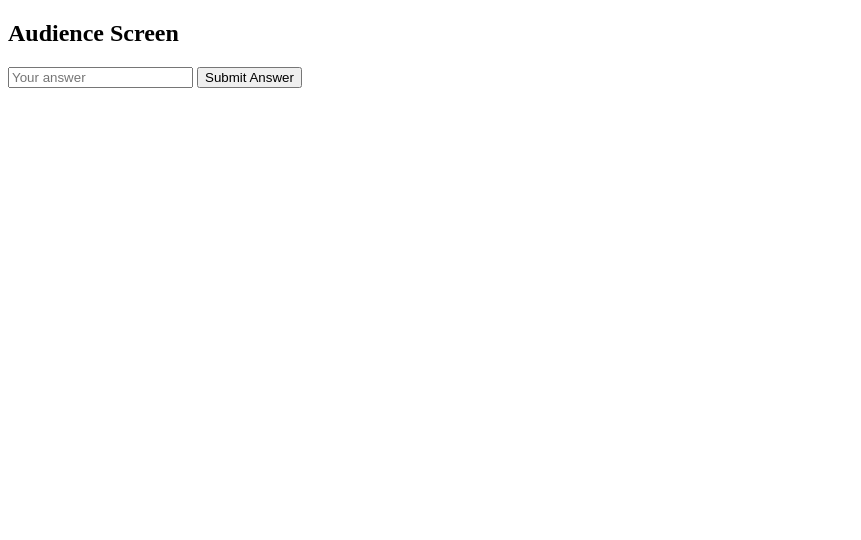
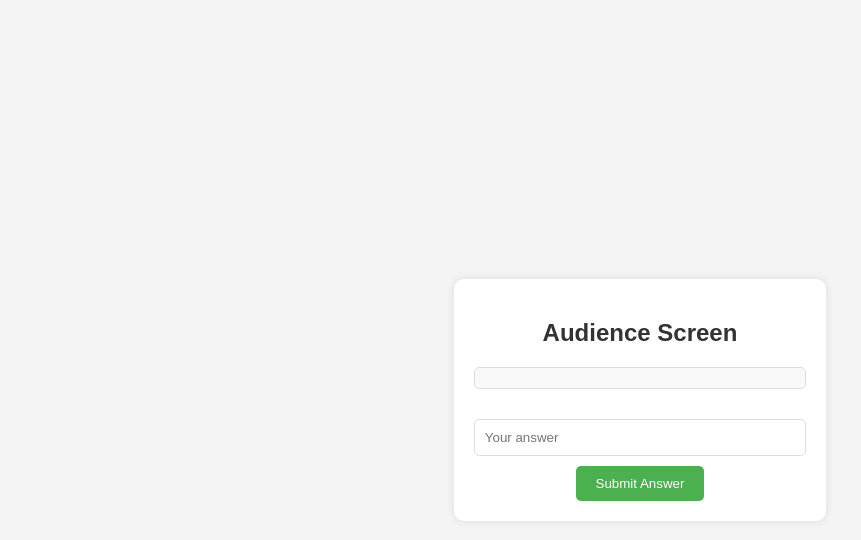
Before and after one commit to QQ07/quiz-app, a website: page index.html in a window 1280 px wide. Shown: the whole page, without its empty margins (0-861 px from the left). Drawn offline with Linux system fonts and the light colour scheme.

Commit message:
popup for submitted

```diff
--- a/index.html
+++ b/index.html
@@ -12,14 +12,90 @@
         <div id="question-display"></div>
         <button onclick="askQuestion()">Ask</button>
     </div> -->
+    <style>
+        body {
+            font-family: Arial, sans-serif;
+            display: flex;
+            justify-content: center;
+            align-items: center;
+            height: 100vh;
+            margin: 0;
+            background-color: #f4f4f4;
+        }
 
+        #audience-screen {
+            background-color: #fff;
+            padding: 20px;
+            border-radius: 10px;
+            box-shadow: 0 0 10px rgba(0, 0, 0, 0.1);
+            text-align: center;
+        }
+
+        h2 {
+            color: #333;
+        }
+
+        #question-display-audience {
+            margin: 20px 0;
+            padding: 10px;
+            border: 1px solid #ddd;
+            border-radius: 5px;
+            background-color: #f9f9f9;
+        }
+
+        input[type="text"] {
+            width: 100%;
+            padding: 10px;
+            margin-top: 10px;
+            margin-bottom: 10px;
+            border: 1px solid #ddd;
+            border-radius: 5px;
+            box-sizing: border-box;
+        }
+
+        button {
+            padding: 10px 20px;
+            background-color: #4CAF50;
+            color: white;
+            border: none;
+            border-radius: 5px;
+            cursor: pointer;
+            transition: background-color 0.3s;
+        }
+
+        button:hover {
+            background-color: #45a049;
+        }
+          .popup {
+            display: none;
+            position: fixed;
+            top: 50%;
+            left: 50%;
+            transform: translate(-50%, -50%);
+            background-color: rgba(0, 0, 0, 0.7);
+            color: #fff;
+            padding: 20px;
+            border-radius: 5px;
+            z-index: 1;
+        }
+
+        .popup.show {
+            display: block;
+        }
+        .hide{
+            display: none;
+        }
+    </style>
     <div id="audience-screen">
         <h2>Audience Screen</h2>
         <div id="question-display-audience"></div>
         <input type="text" id="answerInput" placeholder="Your answer">
         <button onclick="saveAnswer()">Submit Answer</button>
     </div>
-<script src="script.js"></script>
+    <div id="popup" class="popup">
+        Answer Submitted!
+    </div>
+    <script src="script.js"></script>
     <!-- Add your script link here -->
 </body>
 
--- a/script.js
+++ b/script.js
@@ -19,9 +19,19 @@ function saveAnswer() {
     .then((response) => response.json())
     .then((data) => {
       console.log("Success:", data);
+       displayPopup();
     })
     .catch((error) => {
       console.error("Error:", error);
-      // Handle error in a way suitable for your application
     });
 }
+
+function displayPopup() {
+  var popup = document.getElementById("popup");
+  popup.classList.add("show");
+  var hide= document.getElementById("audience-screen");
+  hide.classList.add("hide");
+  // setTimeout(function () {
+  //   popup.classList.remove("show");
+  // }, 2000); // Adjust the time here (in milliseconds) for how long you want the popup to be displayed
+}
```
